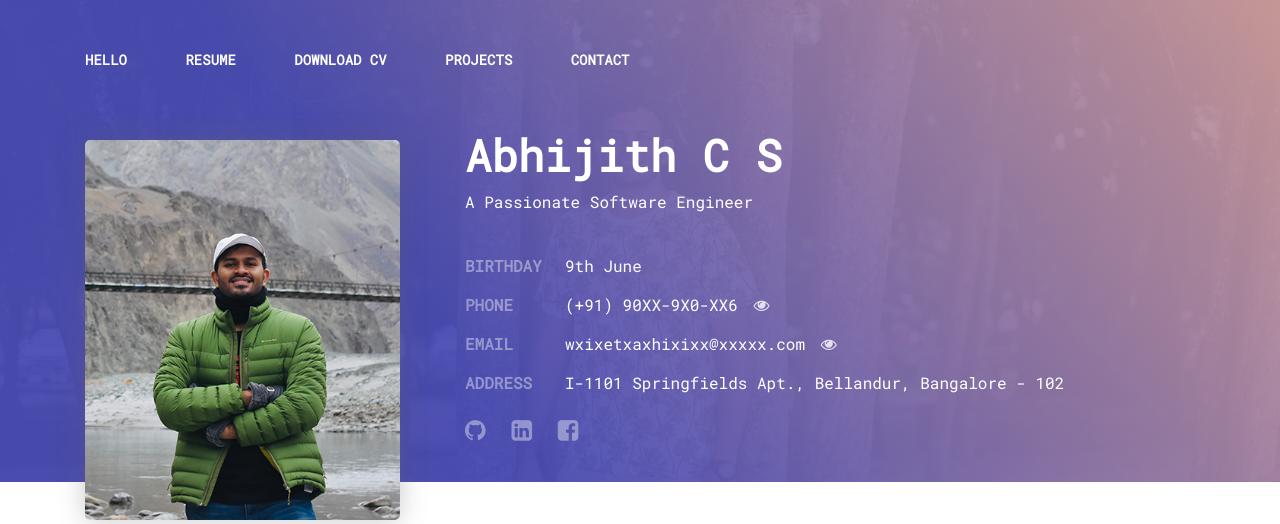
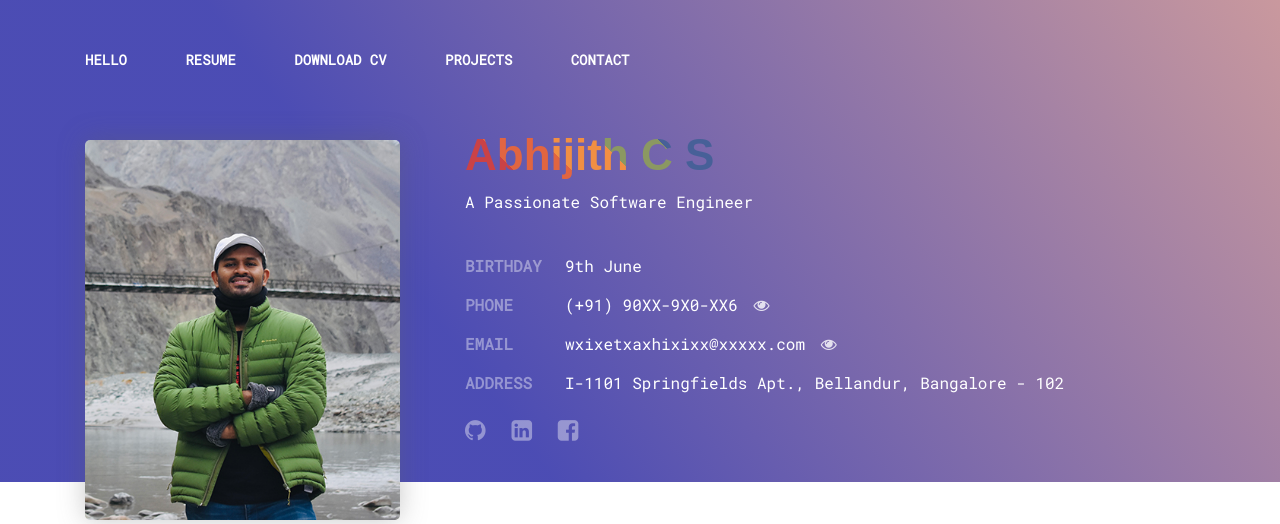
Before and after one commit to abhijithcs/abhijithcs.in, a PHP site: page / in a window 1280 px wide. Shown: the top 524 px of the page. Run offline with PHP 8.4, Linux system fonts and the light colour scheme; some libraries are stand-ins or nearby versions.

Commit message:
Name animation - added

```diff
--- a/assets/css/custom.css
+++ b/assets/css/custom.css
@@ -1,3 +1,83 @@
+.gradient-text {
+  /* Fallback: Set a background color. */
+  background-color: #FFF;
+
+  /* Create the gradient. */
+   background-image: linear-gradient(
+        45deg,
+        #CA4246 16.666%,
+        #E16541 16.666%,
+        #E16541 33.333%,
+        #F18F43 33.333%,
+        #F18F43 50%,
+        #8B9862 50%,
+        #8B9862 66.666%,
+        #476098 66.666%,
+        #476098 83.333%,
+        #A7489B 83.333%);
+
+  /* Set the background size and repeat properties. */
+  background-size: 100%;
+  background-repeat: repeat;
+
+  /* Use the text as a mask for the background. */
+  /* This will show the gradient as a text color rather than element bg. */
+  -webkit-background-clip: text;
+  -webkit-text-fill-color: transparent;
+
+  /* Animate the text when loading the element. */
+    /* This animates it on page load and when hovering out. */
+    animation: rainbow-text-simple-animation-rev 0.75s ease forwards;
+
+}
+
+.gradient-text:hover{
+    animation: rainbow-text-simple-animation 0.5s ease-in forwards;
+    color: #FFF;
+}
+
+
+/* Move the background and make it smaller. */
+/* Animation shown when entering the page and after the hover animation. */
+@keyframes rainbow-text-simple-animation-rev {
+    0% {
+        background-size: 650%;
+    }
+    40% {
+        background-size: 650%;
+    }
+    100% {
+        background-size: 100%;
+    }
+}
+
+/* Move the background and make it larger. */
+/* Animation shown when hovering over the text. */
+@keyframes rainbow-text-simple-animation {
+    0% {
+        background-size: 100%;
+    }
+    80% {
+        background-size: 650%;
+    }
+    100% {
+        background-size: 650%;
+    }
+}
+
+.myNameSpecial {
+  font-family: "Archivo Black", sans-serif;
+  font-weight: normal;
+  font-size: 6em;
+  text-align: left;
+  display: inline-block;
+  margin-left: auto;
+  margin-right: auto;
+  cursor: pointer;
+  width: 300px;
+}
+
+
 .hiddenEyes{
   cursor: pointer;
   margin-left: 6px;
--- a/index.html
+++ b/index.html
@@ -83,14 +83,14 @@
 <!-- Mobile menu -->
 
 <!--Header-->
-  <header class="main-header" style="background-image: url(assets/images/cover.jpg)">
+  <header class="main-header">
     <div class="container">
       <div class="row personal-profile">
         <div class="col-md-4 personal-profile__avatar">
           <img class="" src="assets/images/avatar.jpg" alt="avatar">
         </div>
         <div class="col-md-8">
-          <p class="personal-profile__name">Abhijith C S</p>
+          <p class="personal-profile__name myNameSpecial gradient-text">Abhijith C S</p>
           <p class="personal-profile__work" style="color: #FFF">A Passionate Software Engineer</p>
           <div class="personal-profile__contacts">
             <dl class="contact-list contact-list__opacity-titles">
```
